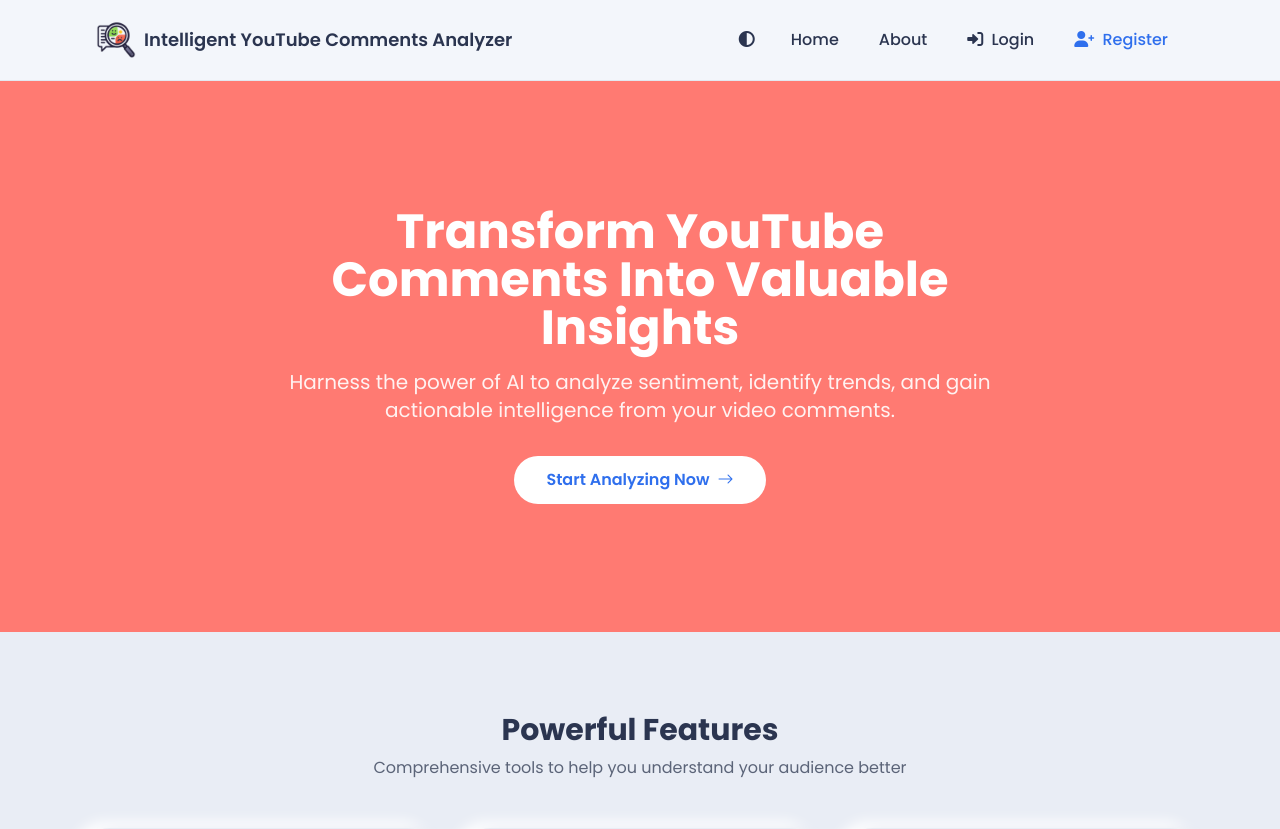
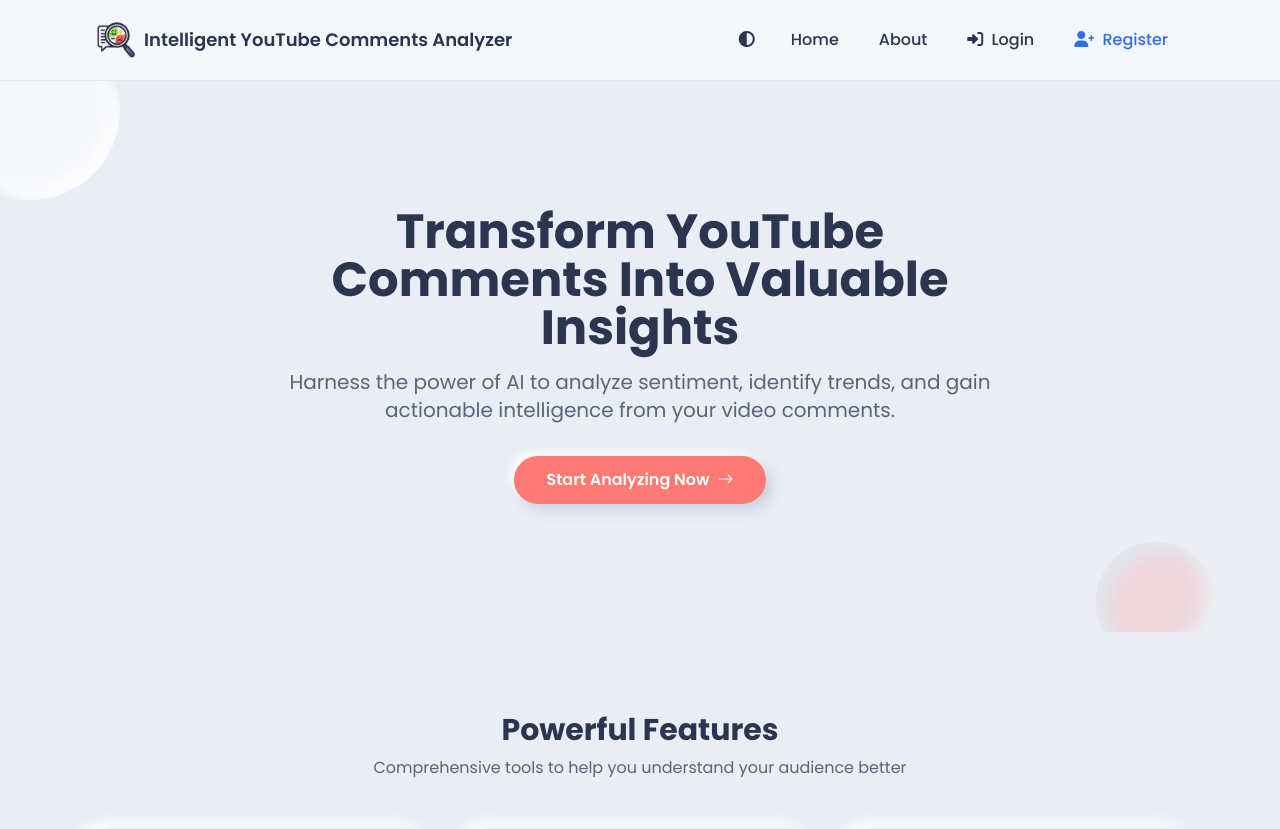
Before and after one commit to SM649/Intelligent-Youtube-Comment-Analyzer, a Flask app: page / in a window 1280 px wide. Shown: the top 829 px of the page. Run offline with Flask 3, Linux system fonts and the light colour scheme; parts of the project's set-up code (start-up, migrations or seed data) failed here and were passed over; some libraries are stand-ins or nearby versions.

Commit message:
Re-theme landing page hero and CTA band for clay+3D

```diff
--- a/templates/landing.html
+++ b/templates/landing.html
@@ -3,11 +3,13 @@
 {% block title %}Intelligent YouTube Comment Analyzer | Professional Insights{% endblock %}
 
 {% block content %}
-<header class="bg-brand-gradient text-white text-center py-24 md:py-32" id="home">
-  <div class="max-w-3xl mx-auto px-4" data-aos="fade-up" data-aos-duration="1000">
-    <h1 class="text-4xl md:text-5xl font-bold mb-4">Transform YouTube Comments Into Valuable Insights</h1>
-    <p class="text-lg md:text-xl mb-8 text-white/90">Harness the power of AI to analyze sentiment, identify trends, and gain actionable intelligence from your video comments.</p>
-    <a href="{{ url_for('auth.register') }}" class="inline-flex items-center gap-2 bg-white text-primary-dark font-semibold px-8 py-3 rounded-brand-lg hover:bg-white/90 transition">
+<header class="relative overflow-hidden bg-app-bg text-center py-24 md:py-32" id="home">
+  <div class="clay-blob" style="width:180px;height:180px;top:-60px;left:-60px;background:var(--clay-surface);"></div>
+  <div class="clay-blob" style="width:120px;height:120px;bottom:-30px;right:5%;background:var(--clay-coral);opacity:0.2;"></div>
+  <div class="relative max-w-3xl mx-auto px-4" data-aos="fade-up" data-aos-duration="1000">
+    <h1 class="text-4xl md:text-5xl font-bold mb-4 text-text-dark">Transform YouTube Comments Into Valuable Insights</h1>
+    <p class="text-lg md:text-xl mb-8 text-text-muted">Harness the power of AI to analyze sentiment, identify trends, and gain actionable intelligence from your video comments.</p>
+    <a href="{{ url_for('auth.register') }}" class="inline-flex items-center gap-2 bg-brand-gradient text-white font-semibold px-8 py-3 rounded-brand-lg shadow-button-primary hover:shadow-button-primary-hover transition">
       Start Analyzing Now <i class="bi bi-arrow-right"></i>
     </a>
   </div>
@@ -54,7 +56,7 @@
   </div>
 </section>
 
-<section class="py-20 bg-white" id="how-it-works">
+<section class="py-20 bg-surface" id="how-it-works">
   <div class="max-w-4xl mx-auto px-4">
     <div class="text-center mb-12" data-aos="fade-up">
       <h2 class="text-3xl font-bold mb-2">How It Works</h2>
@@ -93,11 +95,12 @@
   </div>
 </section>
 
-<section class="py-20 bg-brand-gradient text-white text-center">
-  <div class="max-w-3xl mx-auto px-4" data-aos="fade-up">
-    <h2 class="text-3xl md:text-4xl font-bold mb-4">Ready to Unlock Insights from Your YouTube Comments?</h2>
-    <p class="text-lg mb-8 text-white/90">Join thousands of content creators and marketers who are making better content decisions using our AI-powered analysis platform.</p>
-    <a href="{{ url_for('auth.register') }}" class="inline-flex items-center gap-2 bg-white text-primary-dark font-semibold px-8 py-3 rounded-brand-lg hover:bg-white/90 transition">
+<section class="relative overflow-hidden py-20 bg-app-bg text-center">
+  <div class="clay-blob" style="width:150px;height:150px;top:-40px;right:-40px;background:var(--clay-surface);"></div>
+  <div class="relative max-w-3xl mx-auto px-4" data-aos="fade-up">
+    <h2 class="text-3xl md:text-4xl font-bold mb-4 text-text-dark">Ready to Unlock Insights from Your YouTube Comments?</h2>
+    <p class="text-lg mb-8 text-text-muted">Join thousands of content creators and marketers who are making better content decisions using our AI-powered analysis platform.</p>
+    <a href="{{ url_for('auth.register') }}" class="inline-flex items-center gap-2 bg-brand-gradient text-white font-semibold px-8 py-3 rounded-brand-lg shadow-button-primary hover:shadow-button-primary-hover transition">
       Get Started Free <i class="bi bi-arrow-right"></i>
     </a>
   </div>
```
